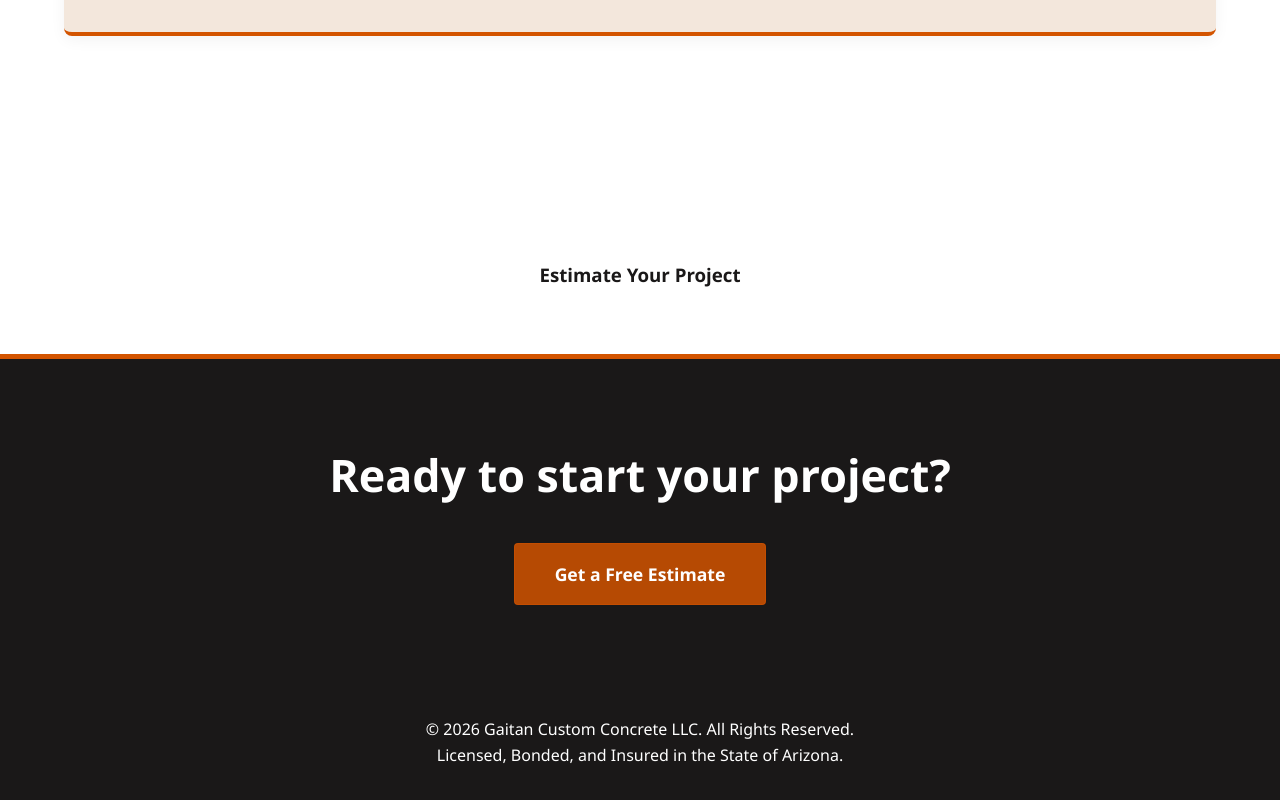
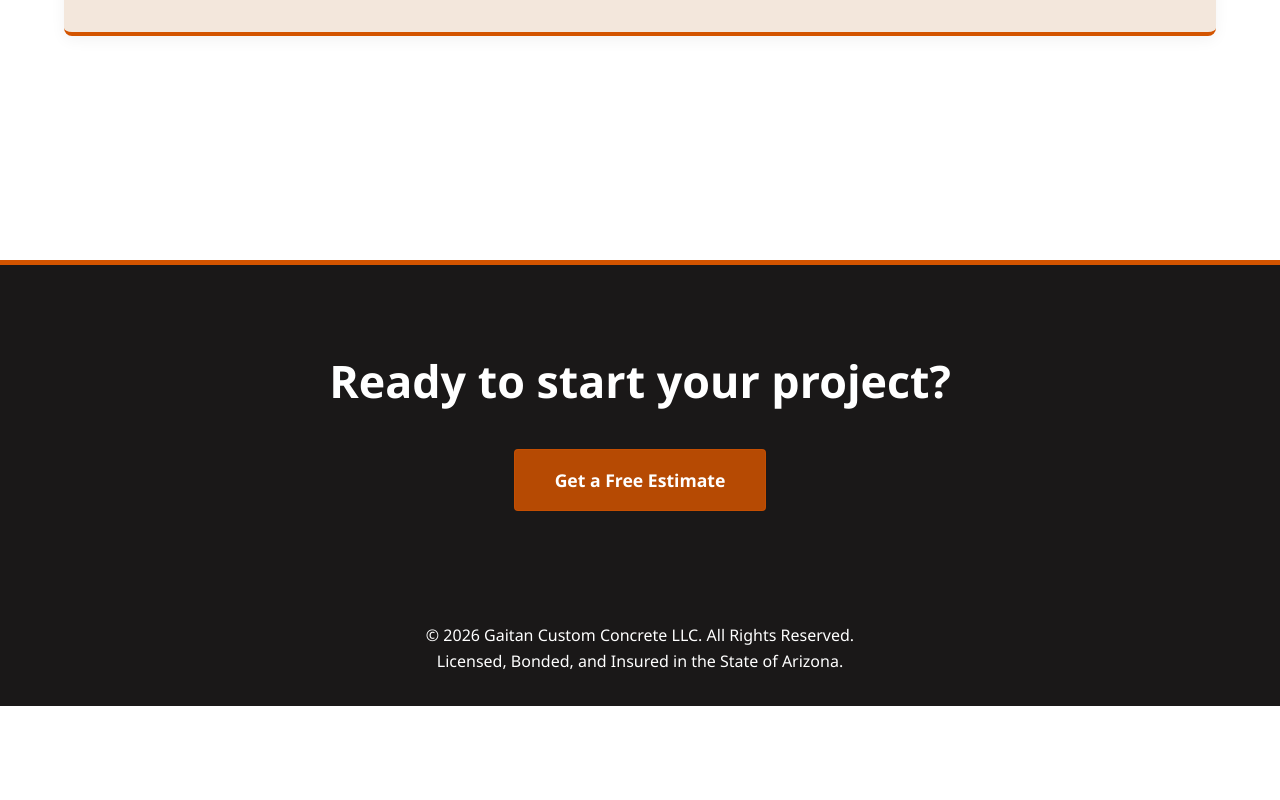
Before and after one commit to NeubangPang/Gaitan-Concrete-Website, a plain HTML site: page services/index.html in a window 1280 px wide. Shown: the part 2289-3089 px from the top of the page. After the commit the page ends 2995 px from the top, so only its background shows below. Drawn offline with Linux system fonts and the light colour scheme; a script that the page names is missing.

Commit message:
google updates 2

```diff
--- a/services/index.html
+++ b/services/index.html
@@ -133,7 +133,7 @@
     </section>
 
     <div style="max-width: 800px; margin: 4rem auto; padding: 0 20px;">
-  <h3 style="text-align: center; color: var(--primary-color); margin-bottom: 1.5rem;">Estimate Your Project</h3>
+  <h3 style="text-align: center; color: var(--primary-color); margin-bottom: 1.5rem;"></h3>
   <!-- Free SlabCalc Widget Embed -->
   <script src="https://www.slabcalc.co/widget.js" async></script>
   <div class="slabcalc-widget" data-type="slab" data-theme="dark" data-width="100%"></div>
```
